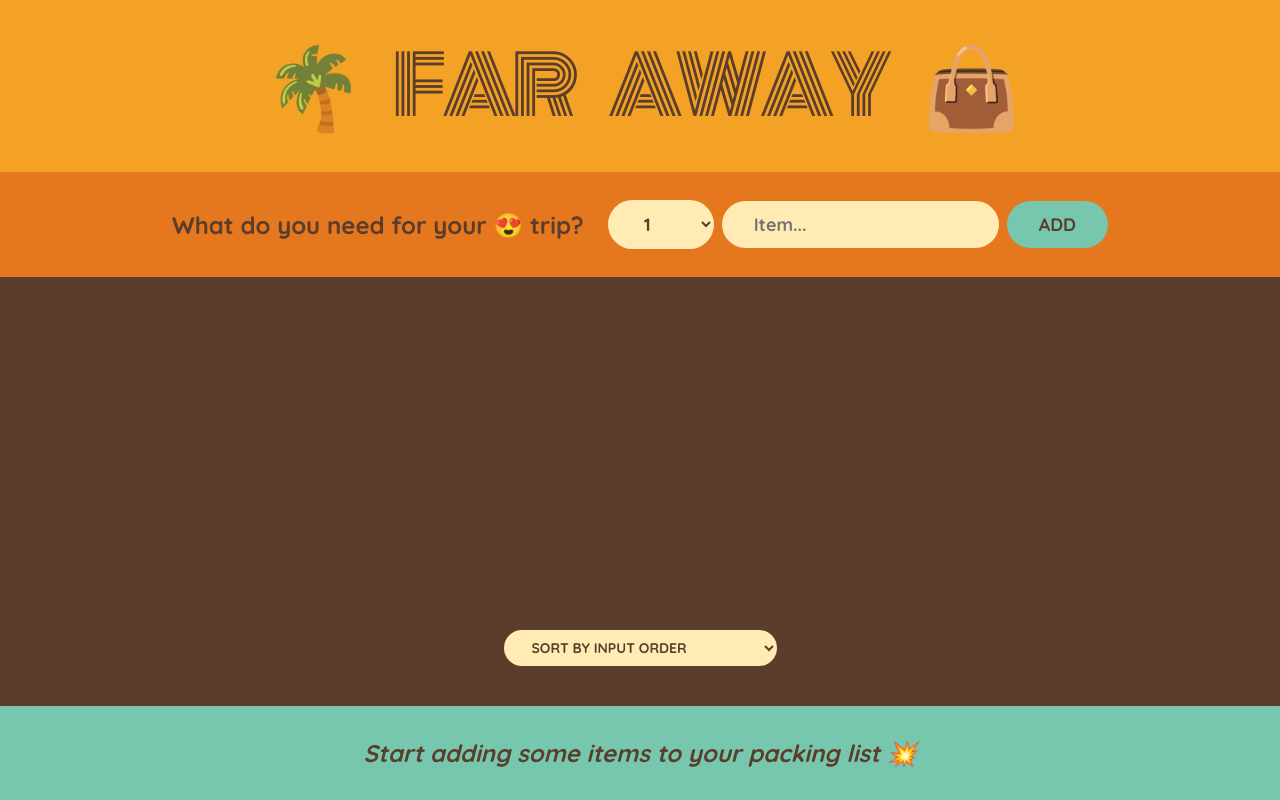
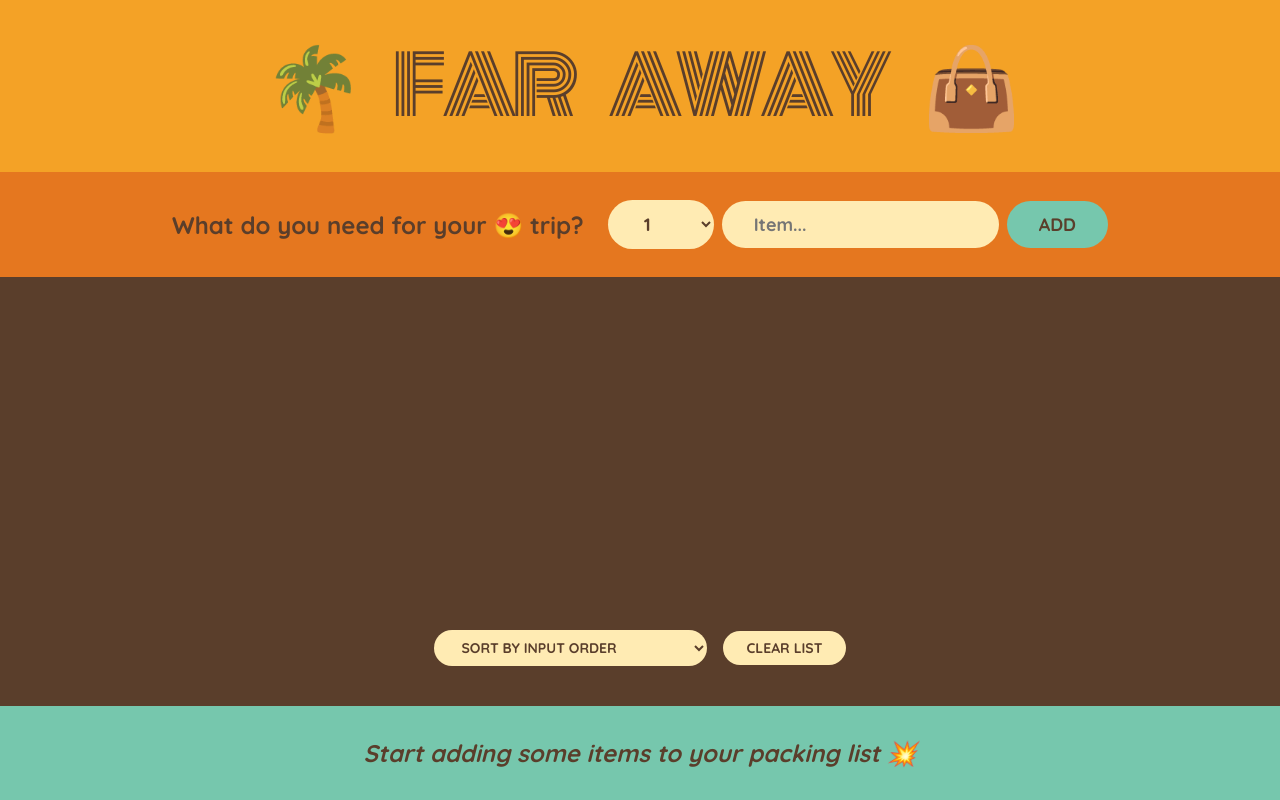
Before and after one commit to uhpoler/TravelList, a React (Create React App) app: page / in a window 1280 px wide. Built offline with nearby package versions, Linux system fonts and the light colour scheme.

Commit message:
Added clearing the list

```diff
--- a/src/App.js
+++ b/src/App.js
@@ -25,6 +25,10 @@ export default function App() {
     );
   }
 
+  function handleClearItems() {
+    setItems([]);
+  }
+
   return (
     <div className="app">
       <Logo />
@@ -33,6 +37,7 @@ export default function App() {
         items={items}
         onDeleteItem={handleDeleteItems}
         onToggleItem={hangleToggleItems}
+        onClearItem={handleClearItems}
       />
       <Stats items={items} />
     </div>
@@ -80,7 +85,7 @@ function Form({ onAddItems }) {
   );
 }
 
-function PackingList({ items, onDeleteItem, onToggleItem }) {
+function PackingList({ items, onDeleteItem, onToggleItem, onClearItem }) {
   const [sortBy, setSortBy] = useState("input");
 
   let sortedItems;
@@ -115,6 +120,7 @@ function PackingList({ items, onDeleteItem, onToggleItem }) {
           <option value="description">Sort by description order</option>
           <option value="packed">Sort by packed status</option>
         </select>
+        <button onClick={onClearItem}>Clear list</button>
       </div>
     </div>
   );
```
